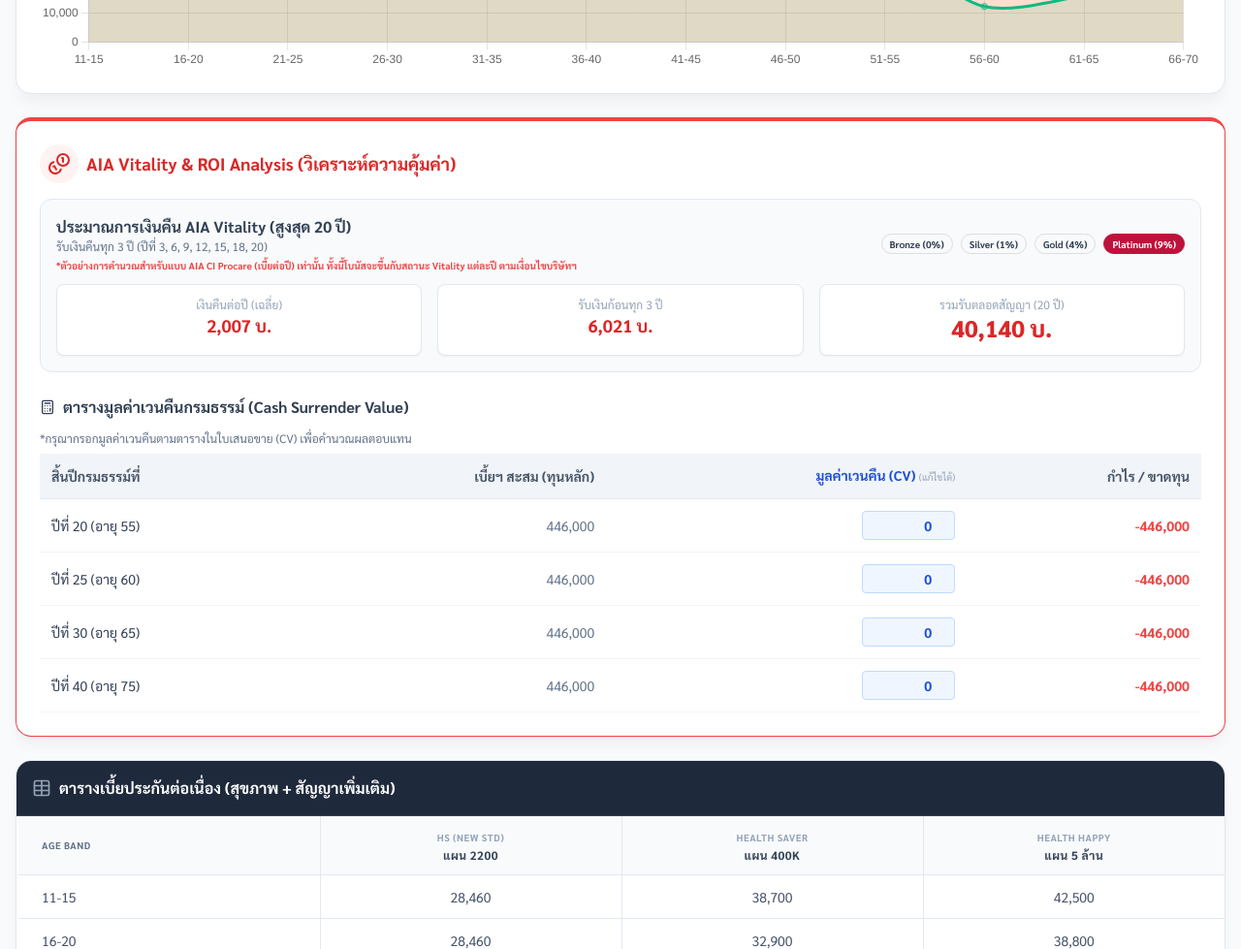
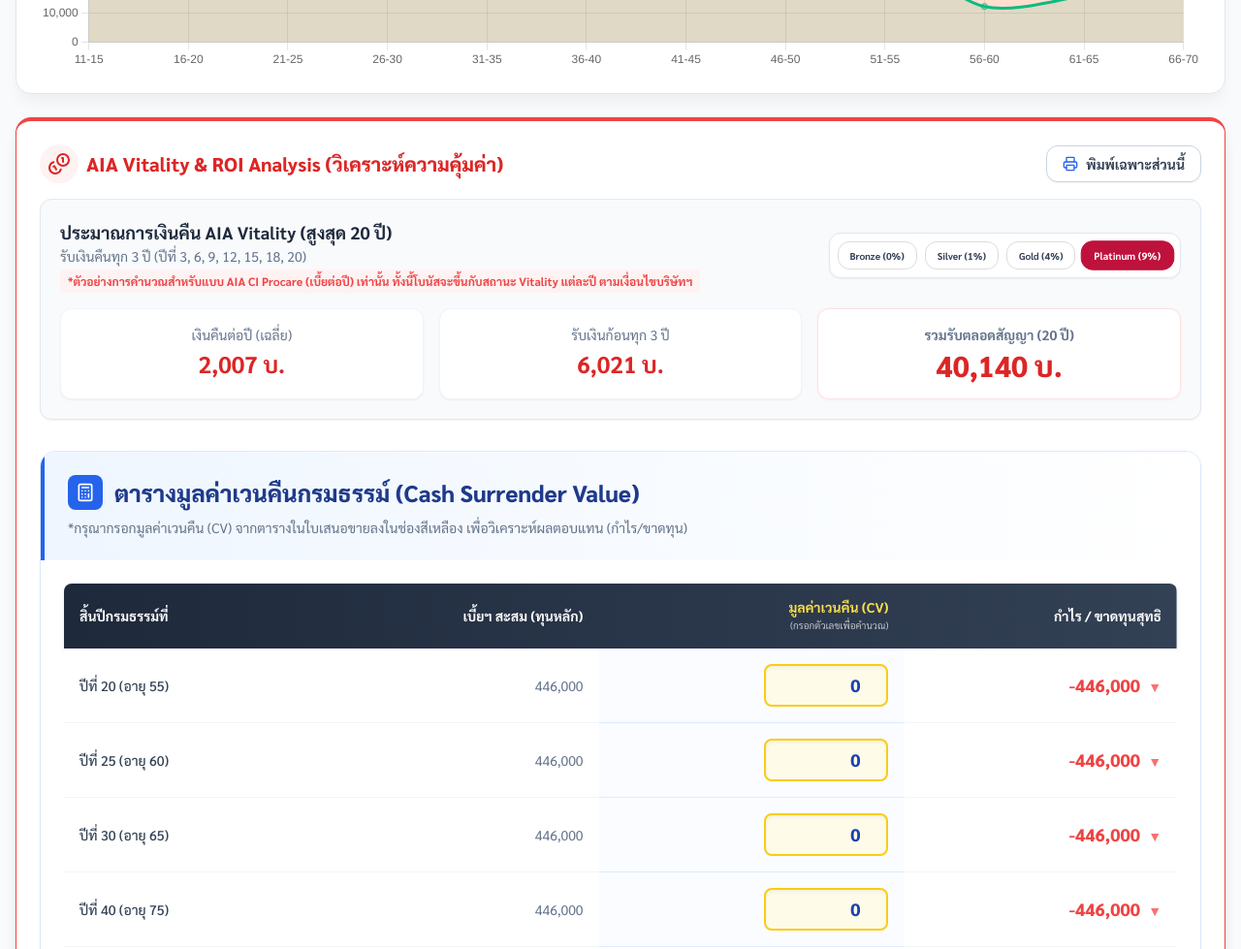
Before and after one commit to chatcharitti/web249564, a plain HTML site: page Gen-calculate-premium.html in a window 1280 px wide. Shown: the part 2500-3479 px from the top of the page at 97% size. Drawn offline with nearby package versions, Linux system fonts and the light colour scheme.

Commit message:
Add files via upload

```diff
--- a/Gen-calculate-premium.html
+++ b/Gen-calculate-premium.html
@@ -23,6 +23,7 @@
     .input-field { background: white; border: 1px solid #cbd5e1; border-radius: 0.5rem; padding: 0.25rem 0.5rem; font-size: 0.875rem; outline: none; transition: all 0.2s; }
     .input-field:focus { border-color: #d97706; ring: 2px solid #fcd34d; }
 
+    /* Print Styles */
     @media print {
       body { background: white !important; color: black !important; -webkit-print-color-adjust: exact; }
       .no-print { display: none !important; }
@@ -32,6 +33,16 @@
       .page-break { page-break-before: always; }
       .bg-premium-gold, .bg-ci-pro { background: #eee !important; color: black !important; border-bottom: 1px solid #000; }
       .text-white { color: black !important; }
+
+      /* Specific Print Mode for ROI Section */
+      body.roi-print-mode .sticky-header,
+      body.roi-print-mode #main-plan-card,
+      body.roi-print-mode .grid,
+      body.roi-print-mode .card:not(#roi-section) {
+          display: none !important;
+      }
+      body.roi-print-mode #top-banner { display: none !important; }
+      .roi-only-print-btn { display: none !important; }
     }
 
     .highlight-total { background-color: #fffbeb; color: #b45309; font-weight: 900; border-top: 2px solid #fcd34d; }
@@ -40,8 +51,8 @@
     .btn-calculate { transition: all 0.3s; }
     .btn-calculate:active { transform: scale(0.95); }
 
-    .vitality-badge { border: 1px solid #ddd; padding: 2px 8px; border-radius: 12px; font-size: 10px; font-weight: bold; cursor: pointer; }
-    .vitality-badge.active { background-color: #be123c; color: white; border-color: #be123c; }
+    .vitality-badge { border: 1px solid #ddd; padding: 2px 8px; border-radius: 12px; font-size: 10px; font-weight: bold; cursor: pointer; transition: all 0.2s; }
+    .vitality-badge.active { background-color: #be123c; color: white; border-color: #be123c; transform: scale(1.05); }
   </style>
 </head>
 
@@ -321,59 +332,72 @@
   </div>
 
   <!-- AIA Vitality & ROI Analysis -->
-  <div class="card p-6 mb-6 page-break border-t-4 border-red-500">
-    <div class="flex items-center gap-2 mb-4 text-red-600">
-        <div class="bg-red-50 p-2 rounded-full"><i data-lucide="coins" class="w-6 h-6"></i></div>
-        <h2 class="text-lg font-bold">AIA Vitality & ROI Analysis (วิเคราะห์ความคุ้มค่า)</h2>
+  <div id="roi-section" class="card p-6 mb-6 page-break border-t-4 border-red-500 shadow-lg relative">
+    <div class="flex flex-col md:flex-row md:items-center justify-between gap-4 mb-4">
+        <div class="flex items-center gap-2 text-red-600">
+            <div class="bg-red-50 p-2 rounded-full"><i data-lucide="coins" class="w-6 h-6"></i></div>
+            <h2 class="text-xl font-black">AIA Vitality & ROI Analysis (วิเคราะห์ความคุ้มค่า)</h2>
+        </div>
+        <button onclick="app.printROI()" class="roi-only-print-btn bg-white hover:bg-slate-50 text-slate-700 px-4 py-2 rounded-xl flex items-center gap-2 text-sm font-bold shadow-sm transition border border-slate-300">
+            <i data-lucide="printer" class="w-4 h-4 text-blue-600"></i> พิมพ์เฉพาะส่วนนี้
+        </button>
     </div>
 
     <!-- Vitality -->
-    <div class="bg-slate-50 rounded-xl p-4 mb-6 border border-slate-200">
-        <div class="flex flex-col md:flex-row justify-between items-start md:items-center gap-4 mb-3">
+    <div class="bg-slate-50 rounded-xl p-5 mb-8 border border-slate-200 shadow-sm">
+        <div class="flex flex-col lg:flex-row justify-between items-start lg:items-center gap-4 mb-4">
             <div>
-                <h3 class="font-bold text-slate-700">ประมาณการเงินคืน AIA Vitality (สูงสุด 20 ปี)</h3>
-                <p class="text-xs text-slate-500">รับเงินคืนทุก 3 ปี (ปีที่ 3, 6, 9, 12, 15, 18, 20)</p>
-                <p class="text-[10px] text-red-500 mt-1 font-bold">*ตัวอย่างการคำนวณสำหรับแบบ AIA CI Procare (เบี้ยต่อปี) เท่านั้น ทั้งนี้โบนัสจะขึ้นกับสถานะ Vitality แต่ละปี ตามเงื่อนไขบริษัทฯ</p>
+                <h3 class="font-bold text-slate-800 text-lg">ประมาณการเงินคืน AIA Vitality (สูงสุด 20 ปี)</h3>
+                <p class="text-sm text-slate-500">รับเงินคืนทุก 3 ปี (ปีที่ 3, 6, 9, 12, 15, 18, 20)</p>
+                <p class="text-xs text-red-500 mt-1 font-bold bg-red-50 inline-block px-2 py-1 rounded">*ตัวอย่างการคำนวณสำหรับแบบ AIA CI Procare (เบี้ยต่อปี) เท่านั้น ทั้งนี้โบนัสจะขึ้นกับสถานะ Vitality แต่ละปี ตามเงื่อนไขบริษัทฯ</p>
             </div>
-            <div class="flex gap-2" id="vitality-status-selector">
-                <div class="vitality-badge" onclick="app.setVitalityStatus(0)">Bronze (0%)</div>
-                <div class="vitality-badge" onclick="app.setVitalityStatus(1)">Silver (1%)</div>
-                <div class="vitality-badge" onclick="app.setVitalityStatus(4)">Gold (4%)</div>
-                <div class="vitality-badge active" onclick="app.setVitalityStatus(9)">Platinum (9%)</div>
+            <div class="flex flex-wrap gap-2 bg-white p-2 rounded-xl shadow-sm border border-slate-200" id="vitality-status-selector">
+                <div class="vitality-badge px-3 py-1.5" onclick="app.setVitalityStatus(0)">Bronze (0%)</div>
+                <div class="vitality-badge px-3 py-1.5" onclick="app.setVitalityStatus(1)">Silver (1%)</div>
+                <div class="vitality-badge px-3 py-1.5" onclick="app.setVitalityStatus(4)">Gold (4%)</div>
+                <div class="vitality-badge active px-3 py-1.5" onclick="app.setVitalityStatus(9)">Platinum (9%)</div>
             </div>
         </div>
-        <div class="grid grid-cols-3 gap-4 text-center">
-            <div class="bg-white p-3 rounded-lg shadow-sm border border-slate-200">
-                <div class="text-xs text-slate-400">เงินคืนต่อปี (เฉลี่ย)</div>
-                <div class="text-lg font-bold text-red-600" id="vitality-annual">-</div>
+        <div class="grid grid-cols-1 md:grid-cols-3 gap-4 text-center">
+            <div class="bg-white p-4 rounded-xl shadow-sm border border-slate-100">
+                <div class="text-sm text-slate-500 mb-1">เงินคืนต่อปี (เฉลี่ย)</div>
+                <div class="text-2xl font-bold text-red-600" id="vitality-annual">-</div>
             </div>
-            <div class="bg-white p-3 rounded-lg shadow-sm border border-slate-200">
-                <div class="text-xs text-slate-400">รับเงินก้อนทุก 3 ปี</div>
-                <div class="text-lg font-bold text-red-600" id="vitality-batch">-</div>
+            <div class="bg-white p-4 rounded-xl shadow-sm border border-slate-100">
+                <div class="text-sm text-slate-500 mb-1">รับเงินก้อนทุก 3 ปี</div>
+                <div class="text-2xl font-bold text-red-600" id="vitality-batch">-</div>
             </div>
-            <div class="bg-white p-3 rounded-lg shadow-sm border border-slate-200">
-                <div class="text-xs text-slate-400">รวมรับตลอดสัญญา (20 ปี)</div>
-                <div class="text-2xl font-black text-red-600" id="vitality-total">-</div>
+            <div class="bg-white p-4 rounded-xl shadow-sm border border-red-100 ring-1 ring-red-50">
+                <div class="text-sm text-slate-500 mb-1 font-bold">รวมรับตลอดสัญญา (20 ปี)</div>
+                <div class="text-3xl font-black text-red-600" id="vitality-total">-</div>
             </div>
         </div>
     </div>
 
-    <!-- CSV Table -->
-    <div>
-        <h3 class="font-bold text-slate-700 mb-3 flex items-center gap-2"><i data-lucide="calculator" class="w-4 h-4"></i> ตารางมูลค่าเวนคืนกรมธรรม์ (Cash Surrender Value)</h3>
-        <p class="text-xs text-slate-500 mb-2">*กรุณากรอกมูลค่าเวนคืนตามตารางในใบเสนอขาย (CV) เพื่อคำนวณผลตอบแทน</p>
+    <!-- CSV Table (Highlighted) -->
+    <div class="bg-white rounded-2xl shadow-sm border border-blue-100 overflow-hidden">
+        <div class="bg-gradient-to-r from-blue-50 to-white p-4 md:p-6 border-l-4 border-blue-600 flex flex-col gap-2">
+            <h3 class="text-2xl font-black text-blue-900 flex items-center gap-3">
+                <div class="bg-blue-600 p-2 rounded-lg text-white"><i data-lucide="calculator" class="w-5 h-5"></i></div>
+                ตารางมูลค่าเวนคืนกรมธรรม์ (Cash Surrender Value)
+            </h3>
+            <p class="text-sm text-slate-500">*กรุณากรอกมูลค่าเวนคืน (CV) จากตารางในใบเสนอขายลงในช่องสีเหลือง เพื่อวิเคราะห์ผลตอบแทน (กำไร/ขาดทุน)</p>
+        </div>
 
-        <div class="overflow-x-auto">
+        <div class="overflow-x-auto p-4 md:p-6 pt-0">
             <table class="w-full text-sm">
-                <thead>
-                    <tr class="bg-slate-100 text-slate-600 border-b border-slate-200">
-                        <th class="p-3 text-left">สิ้นปีกรมธรรม์ที่</th>
-                        <th class="p-3 text-right">เบี้ยฯ สะสม (ทุนหลัก)</th>
-                        <th class="p-3 text-right text-blue-700">มูลค่าเวนคืน (CV) <span class="text-[10px] text-slate-400 font-normal">(แก้ไขได้)</span></th>
-                        <th class="p-3 text-right">กำไร / ขาดทุน</th>
+                <thead class="bg-gradient-to-r from-slate-800 to-slate-700 text-white shadow-md">
+                    <tr>
+                        <th class="p-4 text-left font-bold rounded-tl-lg whitespace-nowrap">สิ้นปีกรมธรรม์ที่</th>
+                        <th class="p-4 text-right font-bold whitespace-nowrap">เบี้ยฯ สะสม (ทุนหลัก)</th>
+                        <th class="p-4 text-right font-bold text-yellow-300 whitespace-nowrap leading-tight">
+                            มูลค่าเวนคืน (CV) <br>
+                            <span class="text-[10px] text-white/70 font-normal">(กรอกตัวเลขเพื่อคำนวณ)</span>
+                        </th>
+                        <th class="p-4 text-right font-bold rounded-tr-lg whitespace-nowrap">กำไร / ขาดทุนสุทธิ</th>
                     </tr>
                 </thead>
-                <tbody id="roi-table-body">
+                <tbody id="roi-table-body" class="bg-white">
                     <!-- Javascript will populate this -->
                 </tbody>
             </table>
@@ -452,7 +476,6 @@
             "3500": { limit: "400,000", room: "3,500", med: "30,000+", doc: "1,000", surg: "120,000+", opd: "-" },
             "4500": { limit: "500,000", room: "4,500", med: "30,000+", doc: "1,200", surg: "130,000+", opd: "-" },
             "5500": { limit: "500,000", room: "5,500", med: "35,000+", doc: "1,500", surg: "140,000+", opd: "-" },
-
             "6500": { limit: "600,000", room: "6,500", med: "40,000+", doc: "2,000", surg: "150,000+", opd: "-" }
         },
         HSV: {
@@ -951,12 +974,14 @@
 
         years.forEach(year => {
             const tr = document.createElement('tr');
-            tr.className = "border-b border-slate-100";
+            tr.className = "hover:bg-slate-50 transition-colors";
             tr.innerHTML = `
-                <td class="p-3">ปีที่ ${year} (อายุ <span id="age-at-${year}">-</span>)</td>
-                <td class="p-3 text-right text-slate-500" id="cum-prem-${year}">-</td>
-                <td class="p-3 text-right"><input type="number" class="w-24 text-right bg-blue-50 border border-blue-200 rounded px-2 py-1 text-blue-700 font-bold outline-none focus:ring-1 focus:ring-blue-400" value="0" onchange="app.calculateROI()" id="csv-input-${year}"></td>
-                <td class="p-3 text-right font-bold" id="profit-${year}">-</td>
+                <td class="p-4 font-medium border-b border-slate-100 text-slate-700">ปีที่ ${year} (อายุ <span id="age-at-${year}">-</span>)</td>
+                <td class="p-4 text-right text-slate-500 border-b border-slate-100" id="cum-prem-${year}">-</td>
+                <td class="p-4 text-right bg-blue-50/30 border-b border-blue-100">
+                    <input type="number" class="w-32 text-right bg-yellow-50 border-2 border-yellow-400 rounded-lg px-3 py-1.5 text-blue-800 font-black text-lg outline-none focus:ring-2 focus:ring-yellow-500 shadow-inner transition-all" value="0" onchange="app.calculateROI()" id="csv-input-${year}">
+                </td>
+                <td class="p-4 text-right font-black border-b border-slate-100 text-lg" id="profit-${year}">-</td>
             `;
             tbody.appendChild(tr);
         });
@@ -989,12 +1014,23 @@
             profitEl.textContent = profit.toLocaleString();
 
             if (profit >= 0) {
-                profitEl.className = "p-3 text-right font-bold text-green-600";
-                profitEl.innerHTML += " <span class='text-xs'>▲</span>";
+                profitEl.className = "p-4 text-right font-black border-b border-slate-100 text-lg text-green-600";
+                profitEl.innerHTML += " <span class='text-sm text-green-500 ml-1'>▲</span>";
             } else {
-                profitEl.className = "p-3 text-right font-bold text-red-500";
+                profitEl.className = "p-4 text-right font-black border-b border-slate-100 text-lg text-red-500";
+                profitEl.innerHTML += " <span class='text-sm text-red-400 ml-1'>▼</span>";
             }
         });
+    },
+
+    printROI() {
+        // Add specific class to body to hide everything except ROI section
+        document.body.classList.add('roi-print-mode');
+        window.print();
+        // Remove class after short delay
+        setTimeout(() => {
+            document.body.classList.remove('roi-print-mode');
+        }, 1000);
     },
 
     calculate() {
```
